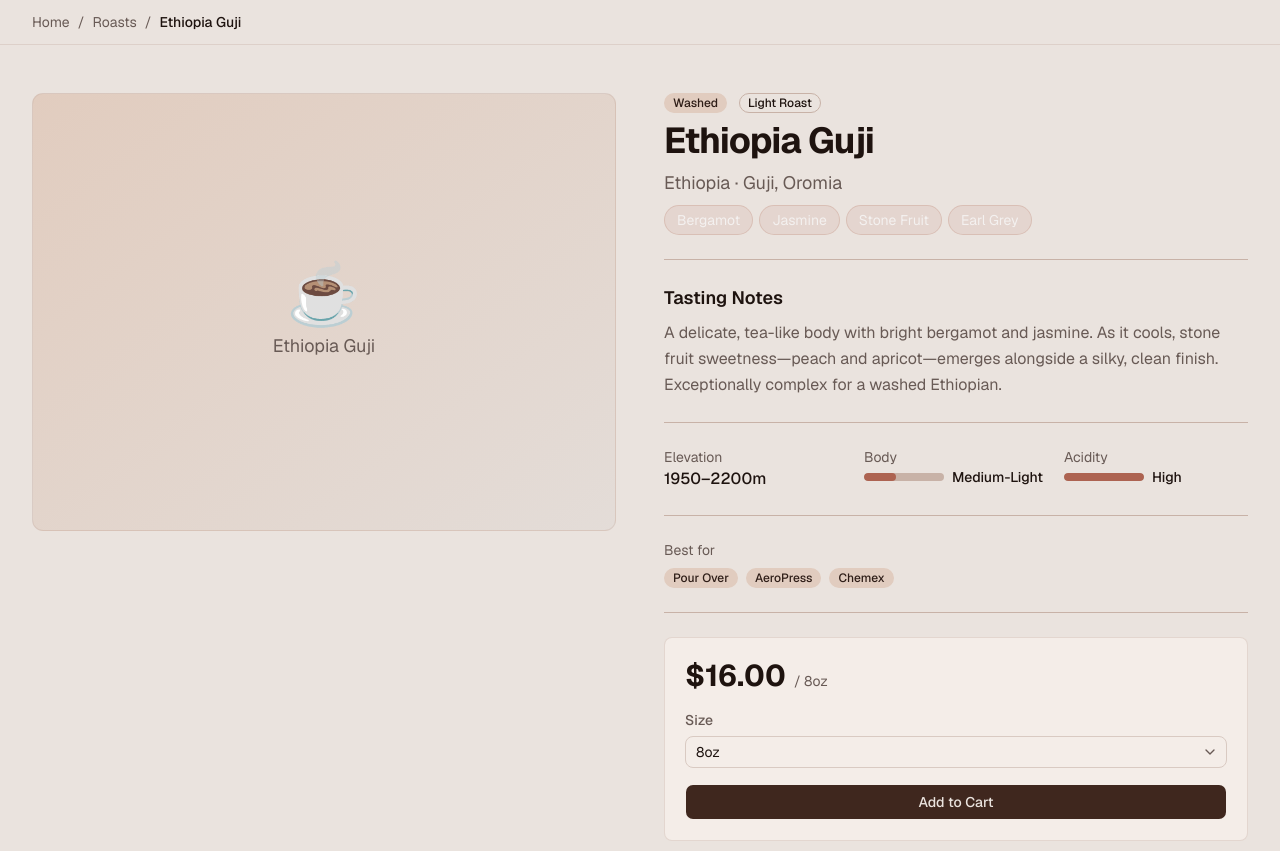
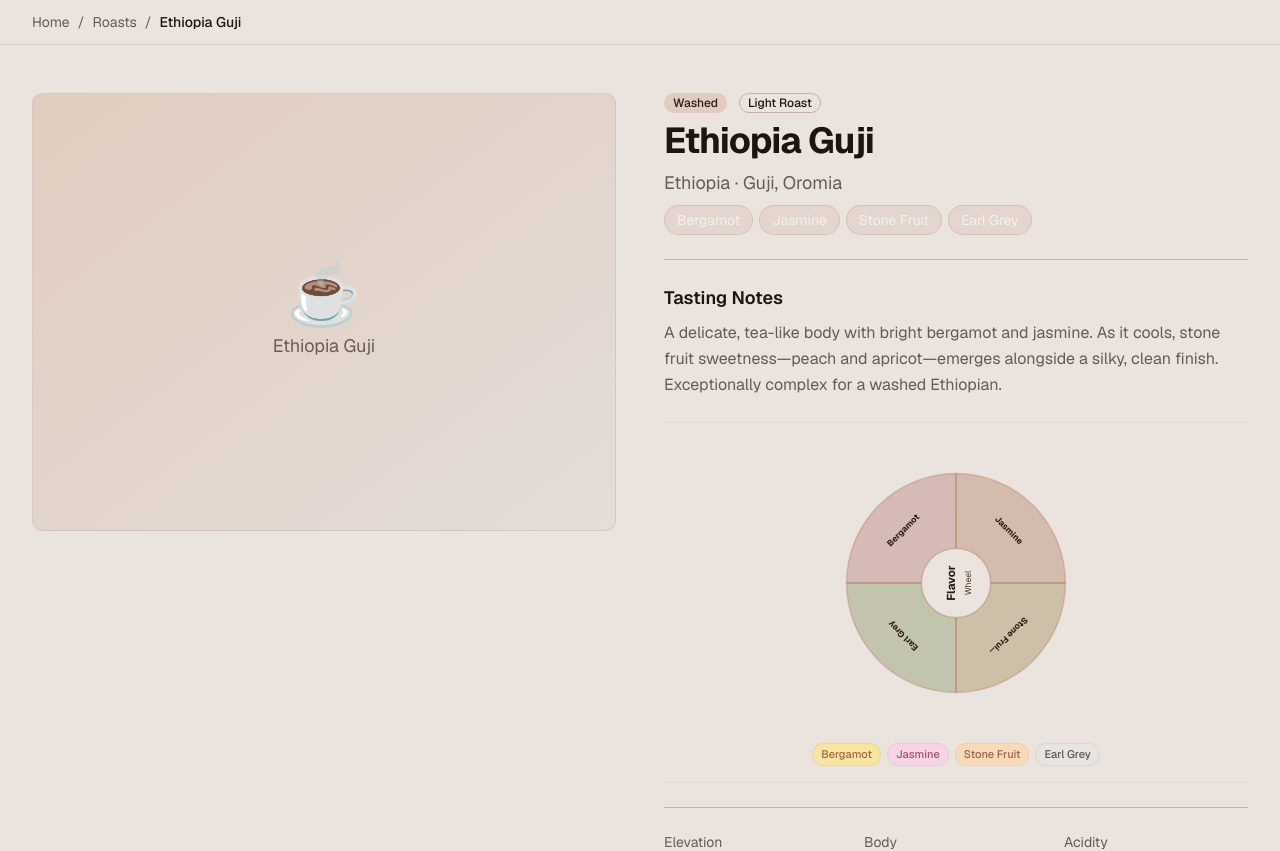
Before and after one commit to anas-khan-antimatter/mkt-kiln-coffee, a Next.js app: page /roasts/ethiopia-guji in a window 1280 px wide. Shown: the top 851 px of the page. Built offline with nearby package versions, Linux system fonts and the light colour scheme.

Commit message:
antimatter: checkpoint c-1790732958368-5sc64

```diff
--- a/src/app/roasts/[slug]/client-page.tsx
+++ b/src/app/roasts/[slug]/client-page.tsx
@@ -16,6 +16,7 @@ import {
   SelectValue,
 } from "@/components/ui/select";
 import { useCart } from "@/lib/cart-context";
+import TastingWheel from "@/components/tasting-wheel";
 
 export default function RoastProductClient({
   slugPromise,
@@ -132,6 +133,11 @@ export default function RoastProductClient({
               <p className="text-muted-foreground leading-relaxed">{roast.tastingNotes}</p>
             </div>
 
+            {/* interactive flavor wheel */}
+            <div className="mt-6 flex flex-col items-center py-4 border-y border-border/20">
+              <TastingWheel notes={roast.flavorNotes} />
+            </div>
+
             <Separator className="my-6" />
 
             {/* specs */}
```
